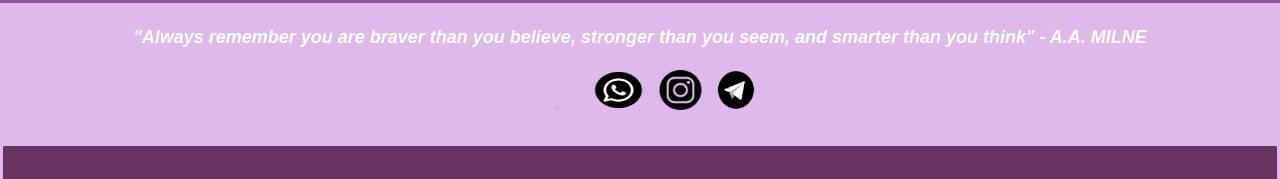
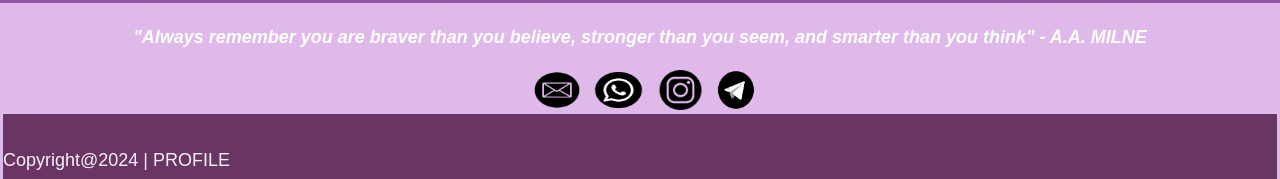
Before and after one commit to Naemah02/2024_profile, a plain HTML site: page skills.html in a window 1280 px wide. Shown: the part 877-1056 px from the top of the page. Drawn offline with Linux system fonts and the light colour scheme.

Commit message:
Update skills.html

```diff
--- a/skills.html
+++ b/skills.html
@@ -44,7 +44,7 @@
 <footer>
 <h4><b><i><font size="4pt" font color="white">"Always remember you are braver than you believe, stronger than you seem, and smarter than you think" -  A.A. MILNE</b></i></h4></font>
 
-<a href="https://mail.google.com/mail/u/0/?fs=1&tf=cm&to=nurulnaemahsalim@gmail.com&su=Contact%20me" target="_blank"><img src="logo email.png" width="5%" height="5.1%"></a>
+<a href="https://mail.google.com/mail/u/0/?fs=1&tf=cm&to=nurulnaemahsalim@gmail.com&su=Contact%20me" target="_blank"><img src="email.png" width="5%" height="5.1%"></a>
 
 <a href="https://wa.link/d17br3" target="_blank"><img src="whatsapp.png" width="4%" height="5%"></a>
 
```
